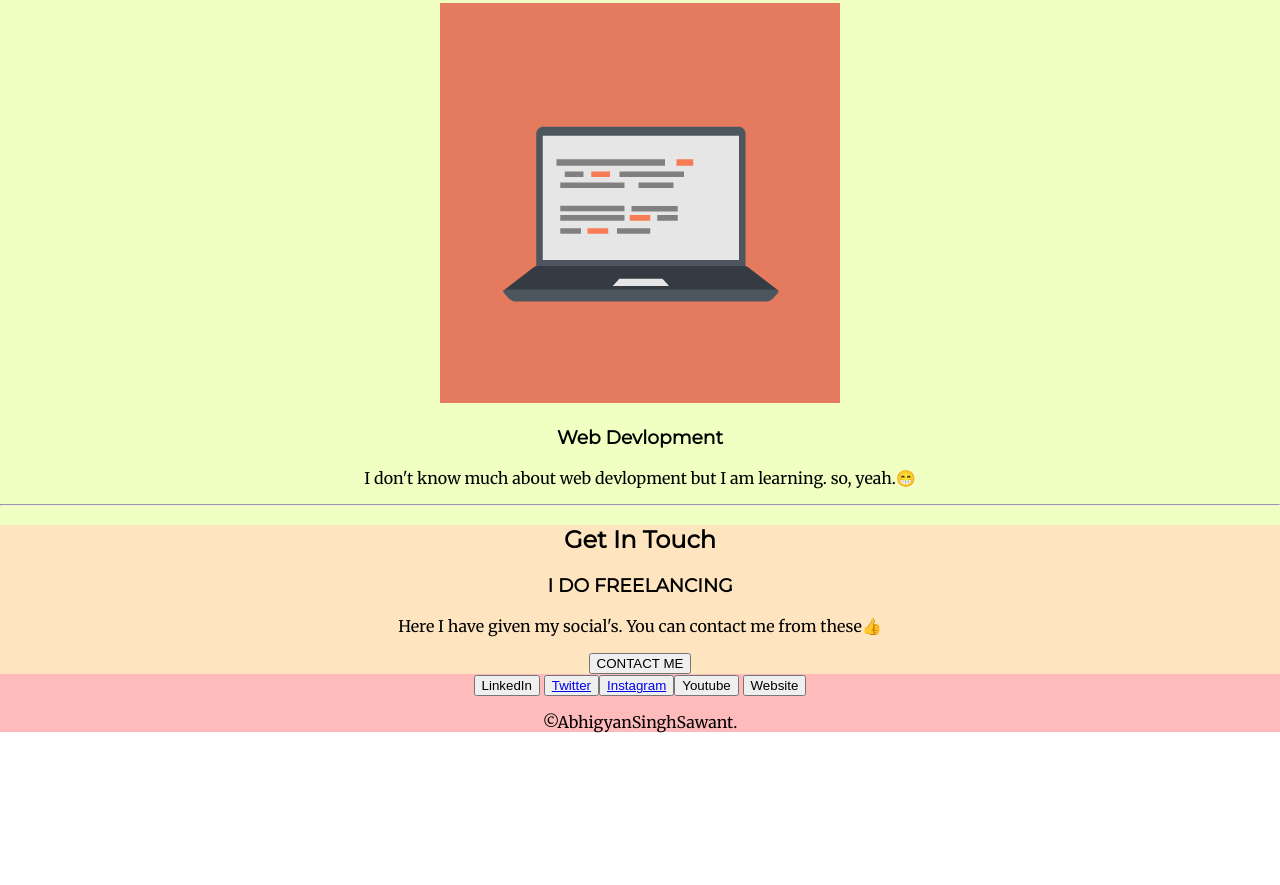
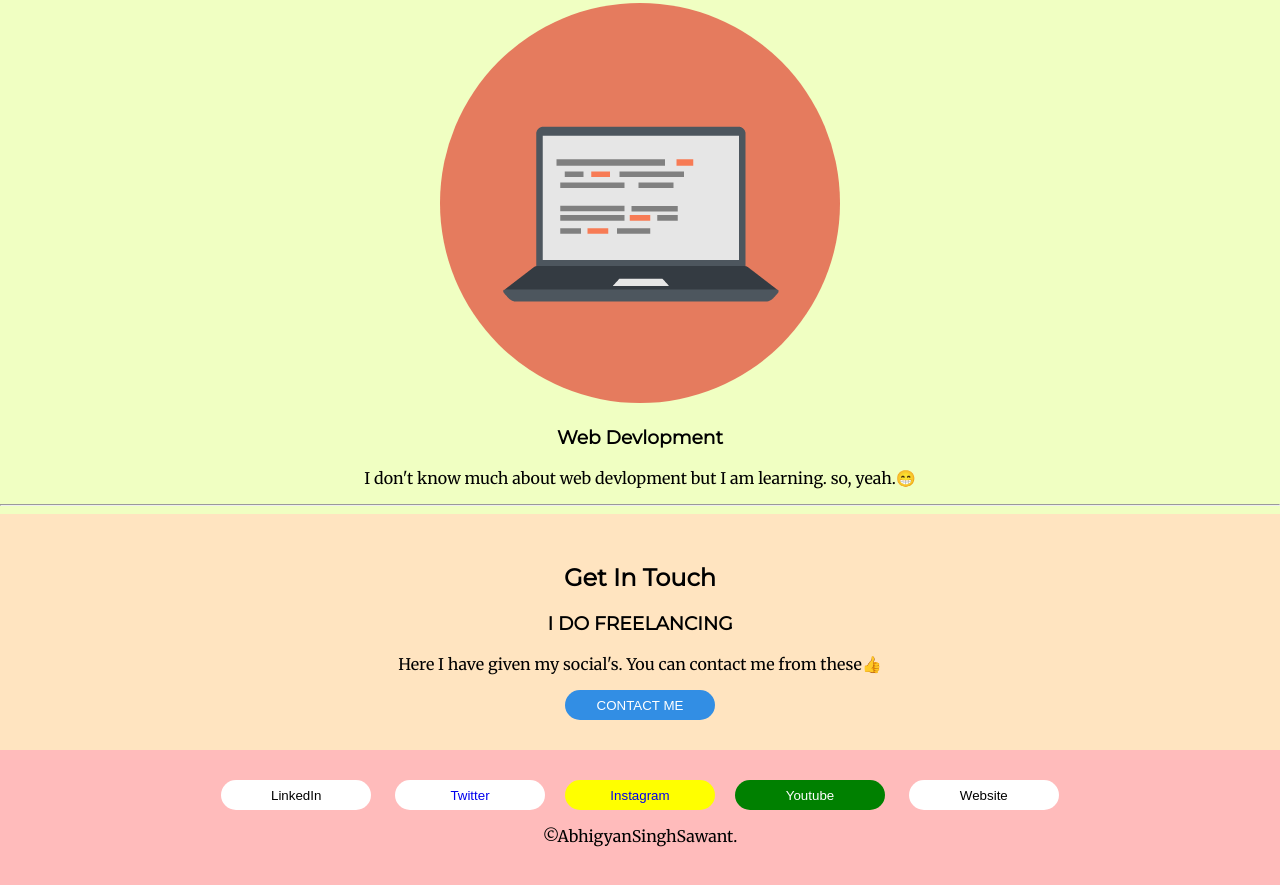
Before and after one commit to abhigyansinghsawant/abhigyansinghsawant.github.io, a plain HTML site: page index.html in a window 1280 px wide. Shown: the part 1111-1996 px from the top of the page. Before the commit the page ends 1859 px from the top, so only its background shows below. Drawn offline with Linux system fonts and the light colour scheme.

Commit message:
Update style .css

```diff
--- a/style .css
+++ b/style .css
@@ -42,16 +42,113 @@ body{
      border-style: hidden;
      border-radius: 90px;
  }
- .skillimg{
+ .Grapic{
      border-style: hidden;
-     border-radius: 233px;
+     border-radius: 57px;
  }
  .middle_container{
      background-color: #F0FFC2;
  }
  .contact-me{
 background-color: #FFE4C0;
+padding: 30px;
  }
  .bottom_container{
      background-color: #FFBBBB;
+     padding: 30px;
  }
+ .nav{
+    position:fixed;
+    height:40px;
+    top:0px;
+    width:100%;
+    background-color:#009DAE;
+    text-align: left;
+    overflow: hidden;
+    font-family: cursive;
+}
+.nav a{
+    float:left;
+    color:#C2FFF9;
+    text-align: center;
+    padding: 14px 20px;
+    text-decoration: none;
+    font-size:17px;
+
+}
+.nav a:hover {
+    background-color: #FFE652;
+    color: #009DAE;
+}
+#login{
+    float: right;
+}
+.first{
+    width: 100%;
+    height:100%;
+    background-color: rgb(22, 189, 175);
+}
+.webdev{
+    border-style: hidden;
+    border-radius: 233px;
+
+}
+.youtube{
+    background-color: green;
+    color:white ;
+    margin-left: 10px;
+    margin-right: 10px;
+    border-style: hidden;
+    border-radius: 20px;
+    width:150px;
+    height:30px;
+}
+.mail{
+    background-color: rgb(50, 142, 228);
+    color: white;border-style: hidden;
+    border-radius: 20px;
+    width:150px;
+    height:30px;
+
+}
+.insta{
+    background-color: yellow;
+    color:grey;border-style: hidden;
+    border-radius: 20px;
+    width:150px;
+    height:30px;
+    margin-left: 10px;
+    margin-right: 10px;
+
+}
+.footer-link{
+    text-decoration: none;
+}
+.linkedin{
+    border-style: hidden;
+    border-radius: 20px;
+    width:150px;
+    height:30px;
+    margin-left: 10px;
+    margin-right: 10px;
+
+}
+.twitter{
+    border-radius: 20px;
+    width:150px;
+    height:30px;
+    border-style: hidden;
+    margin-left: 10px;
+    margin-right: 10px;
+}
+.app{
+    border-radius: 20px;
+    width:150px;
+    height:30px;border-style: hidden;
+    margin-left: 10px;
+    margin-right: 10px;
+
+}
+.white{
+    background-color: white;
+}
```
